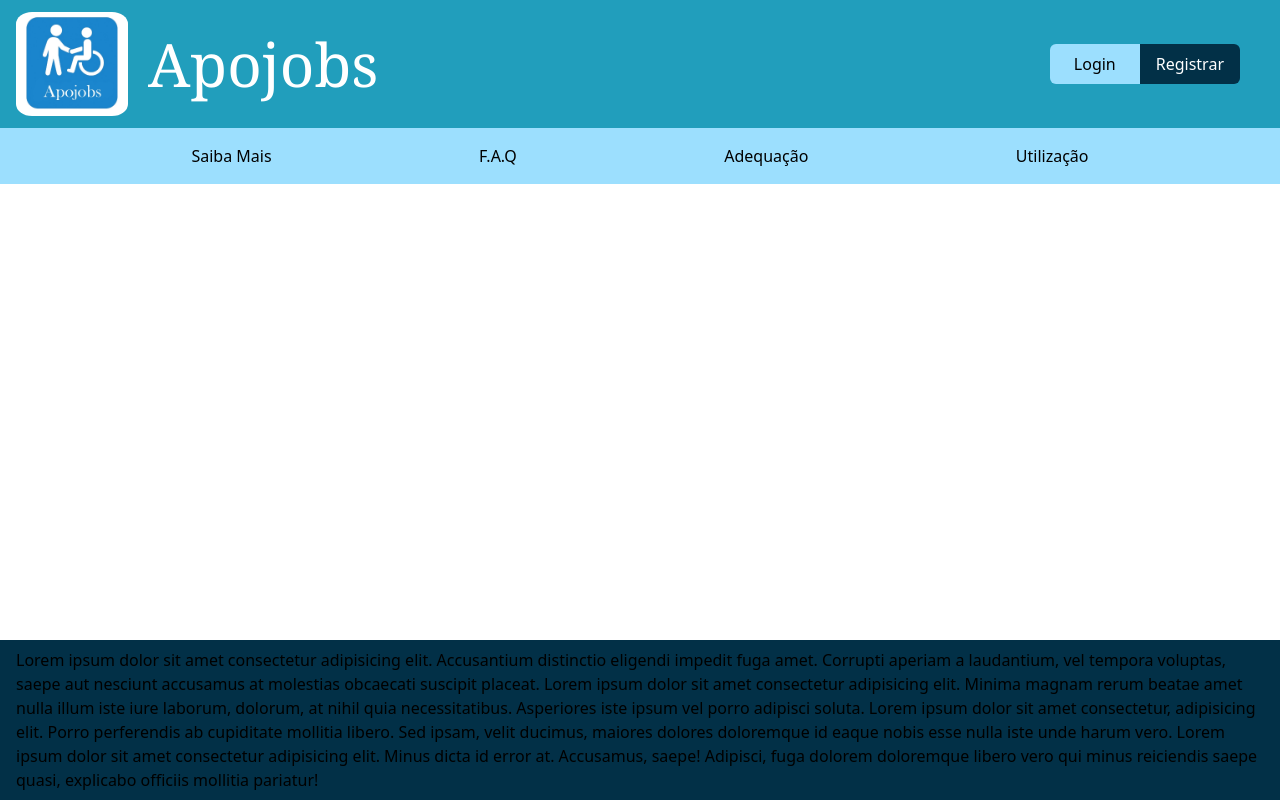
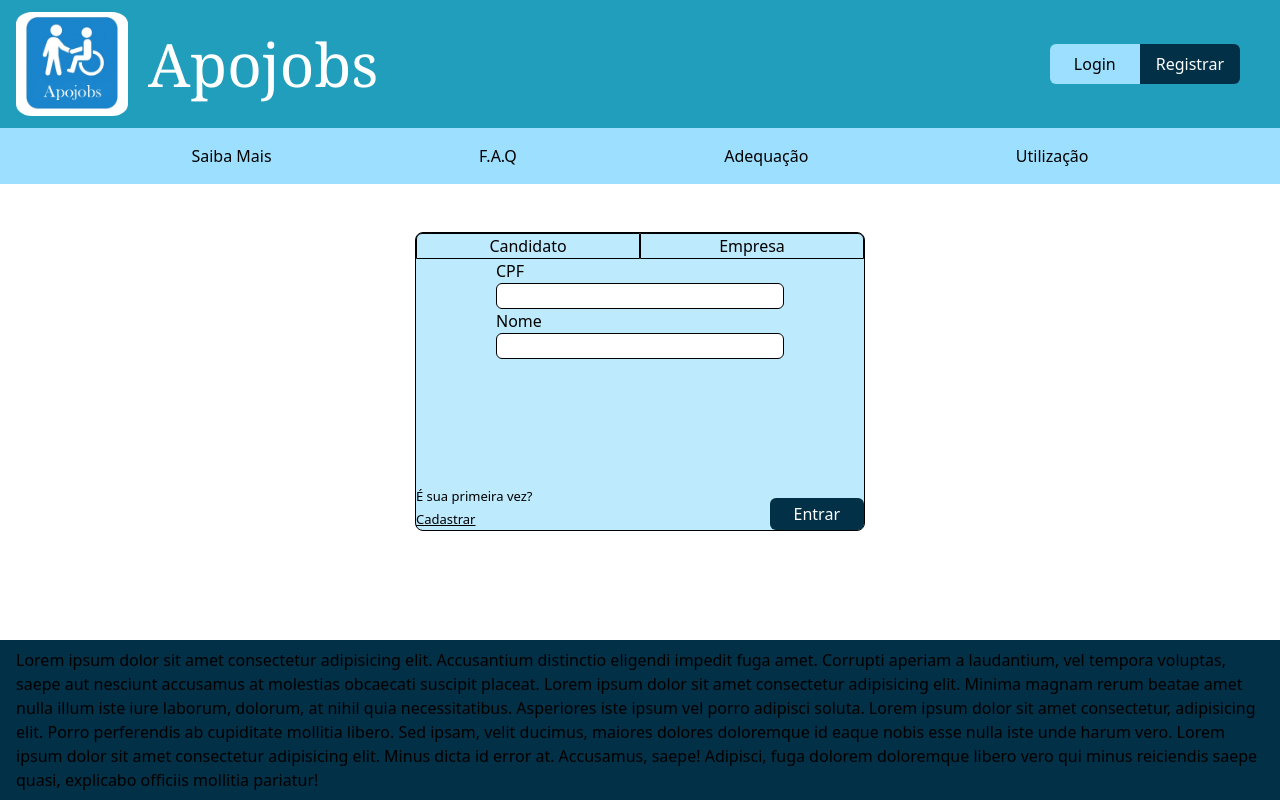
Before and after one commit to t4Facef/tic-2025-front, a React (Create React App) app: page /registrar in a window 1280 px wide. Built offline with nearby package versions, Linux system fonts and the light colour scheme.

Commit message:
Inicio implementação da registrar

```diff
--- a/src/pages/cadastrar.tsx
+++ b/src/pages/cadastrar.tsx
@@ -1,7 +1,30 @@
+import { Link } from "react-router-dom";
+import GenericBlueButton from "../components/buttons/generic_link_blue_button";
+
 export default function Cadastrar(){
     return (
-        <div>
-
+        <div className="flex justify-center">
+            <div className="bg-blue1 border border-black min-w-[28rem] my-12 rounded-lg">
+                <div className="flex">
+                    <button className="border border-black w-[14rem] rounded-tl-md">Candidato</button>
+                    <button className="border border-black w-[14rem] rounded-tr-md">Empresa</button>
+                </div>
+                <div className="flex justify-center">
+                    <form className="flex flex-col w-[18rem] justify-center ">
+                        <label htmlFor="cpfRegister">CPF</label>
+                        <input type="text" id="cpfRegister" name="cpfRegister" className="border border-black rounded-md"/>
+                        <label htmlFor="nomeRegister">Nome</label>
+                        <input type="text" id="nomeRegister" name="nomeRegister" className="border border-black rounded-md"/>
+                    </form>
+                </div>
+                    <div className="flex justify-between items-end pt-32">
+                        <div className="flex flex-col text-[13px]">
+                            <span>É sua primeira vez?</span>
+                            <Link to="/login" className="underline pt-1">Cadastrar</Link>
+                        </div>
+                        <GenericBlueButton color={3} link="/ai" classEdit="flex items-center max-h-[10px]">Entrar</GenericBlueButton> {/* A implementar */}
+                    </div>
+            </div>
         </div>
     )
 }
--- a/src/pages/home.tsx
+++ b/src/pages/home.tsx
@@ -54,7 +54,7 @@ export default function Home(){
                         Lorem ipsum dolor sit amet consectetur adipisicing elit. Illo ea cum quam eius sequi temporibus alias ad totam recusandae rem iste nemo et vel consequuntur, voluptatibus eum, blanditiis sit. Tenetur?
                     </JobPosition>
                     <div className="my-6">
-                        <GenericBlueButton color={3} link="/">Registre-se Agora!</GenericBlueButton>
+                        <GenericBlueButton color={3} link="/registrar">Registre-se Agora!</GenericBlueButton>
                     </div>
                 </div>
             </div>
```
